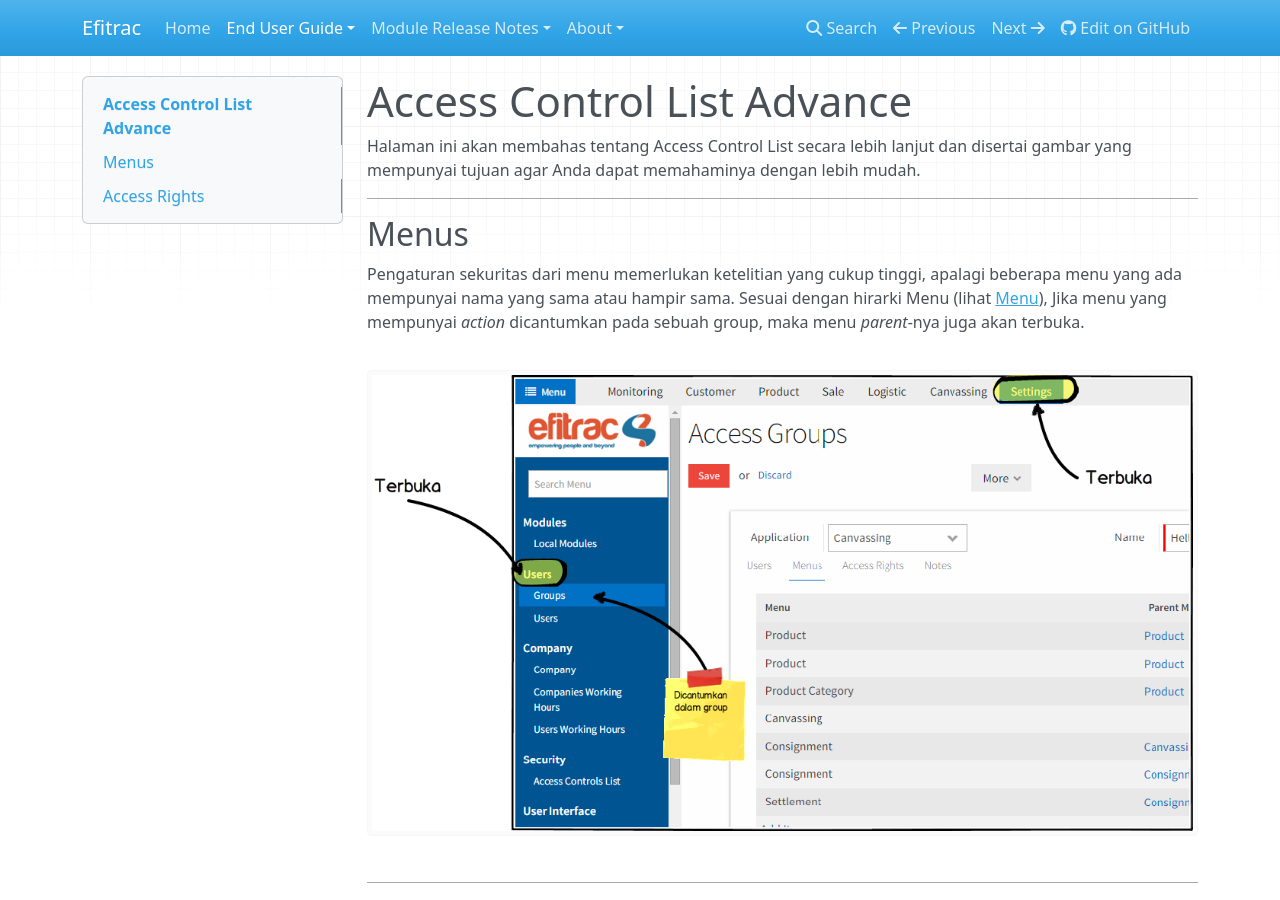
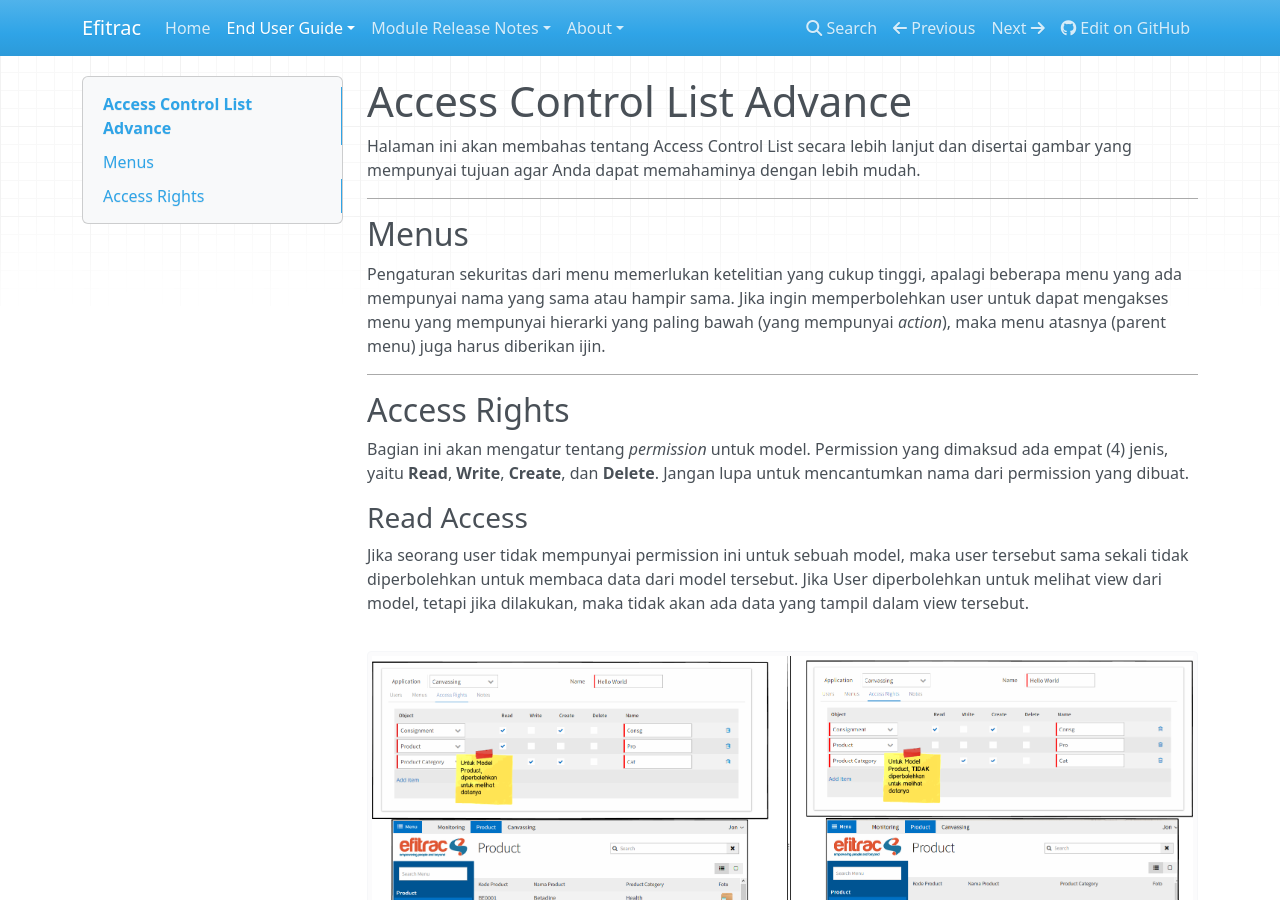
Before and after one commit to ianyulianto/efitrac-wiki, an MkDocs documentation site: the page built from docs/enduser/acl/access-control-list-adv.md, in a window 1280 px wide and 900 px high. Built offline with MkDocs 1.6.1, drawn with Linux system fonts in a browser that asks for light colours; nearby versions of some CDN libraries; old or Windows-style settings are respelled for this version of MkDocs.

Commit message:
update menu

```diff
--- a/docs/enduser/acl/access-control-list-adv.md
+++ b/docs/enduser/acl/access-control-list-adv.md
@@ -7,11 +7,10 @@ lebih mudah.
 
 ## Menus
 Pengaturan sekuritas dari menu memerlukan ketelitian yang cukup tinggi, apalagi
-beberapa menu yang ada mempunyai nama yang sama atau hampir sama. Sesuai dengan
-hirarki Menu (lihat [Menu]), Jika menu yang mempunyai *action* dicantumkan pada
-sebuah group, maka menu *parent*-nya juga akan terbuka.
-
-![Groups - Menus](img/menu-adv.png)
+beberapa menu yang ada mempunyai nama yang sama atau hampir sama. Jika ingin
+memperbolehkan user untuk dapat mengakses menu yang mempunyai hierarki yang
+paling bawah (yang mempunyai *action*), maka menu atasnya (parent menu) juga
+harus diberikan ijin.
 
 ---
 
```
